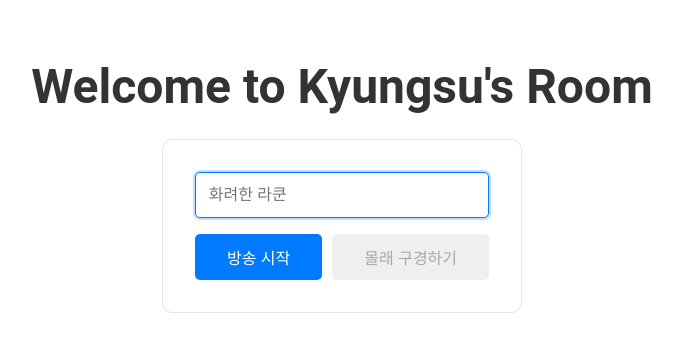
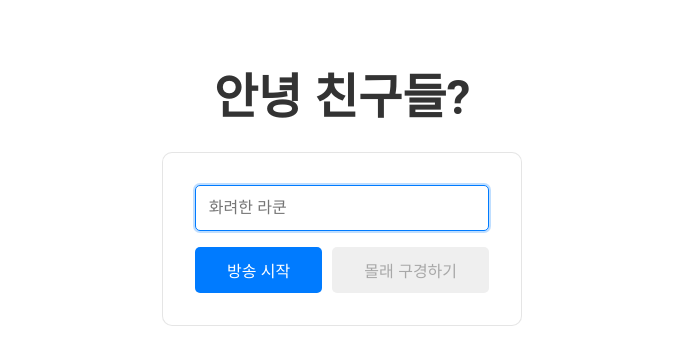
Before and after one commit to gigigihuhuhu/video-app, a Vue app: page / in a window 1280 px wide. Shown: the top 364 px of the page, without its empty margins (298-980 px from the left). Built offline with nearby package versions, Linux system fonts and the light colour scheme.

Commit message:
환영 메세지 수정

```diff
--- a/src/components/Home.vue
+++ b/src/components/Home.vue
@@ -1,6 +1,6 @@
 <template>
   <div class="home-container">
-    <h1 class="title">Welcome to Kyungsu's Room</h1>
+    <h1 class="title">안녕 친구들?</h1>
     <form class="form-container">
       <input type="text" id="nickname" :placeholder="nickname" v-model="clientId" required class="input" @keyup.enter="goToVideoCall" autofocus/>
       <div class="button-container">
```
